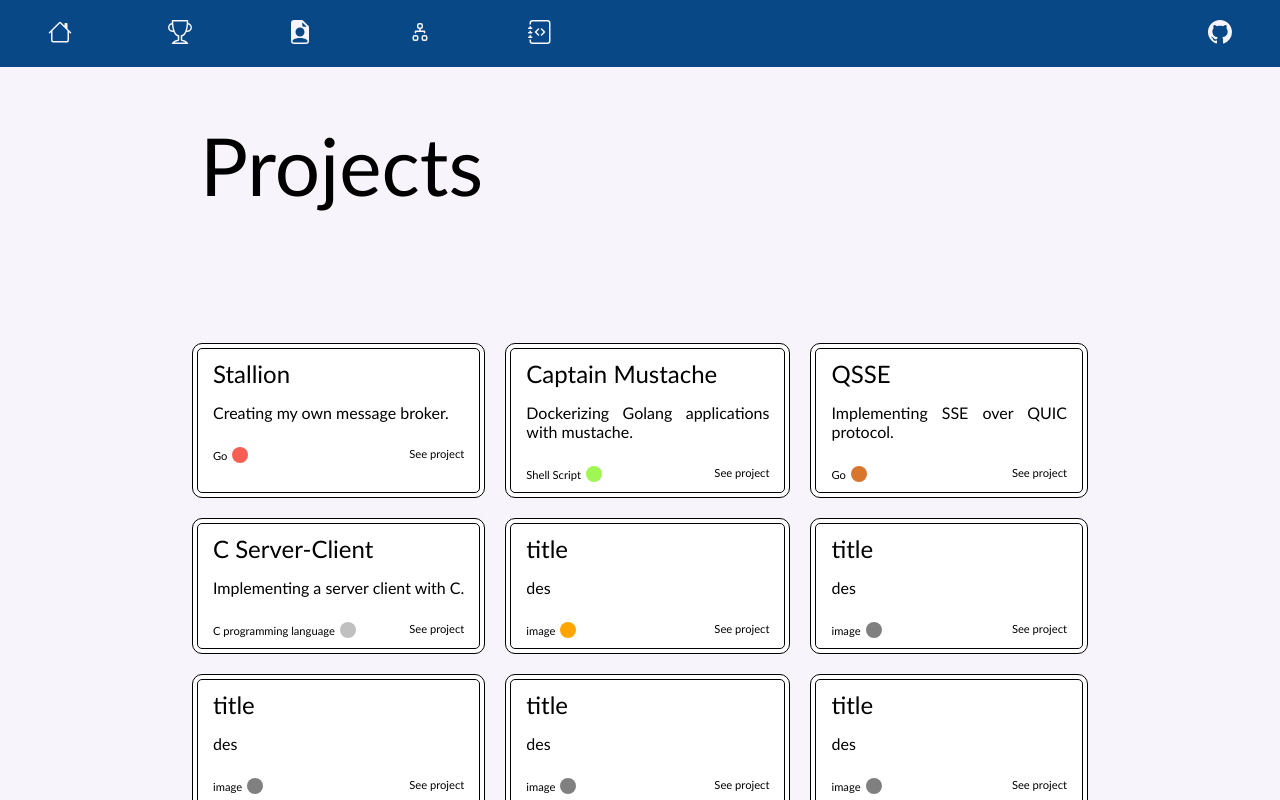
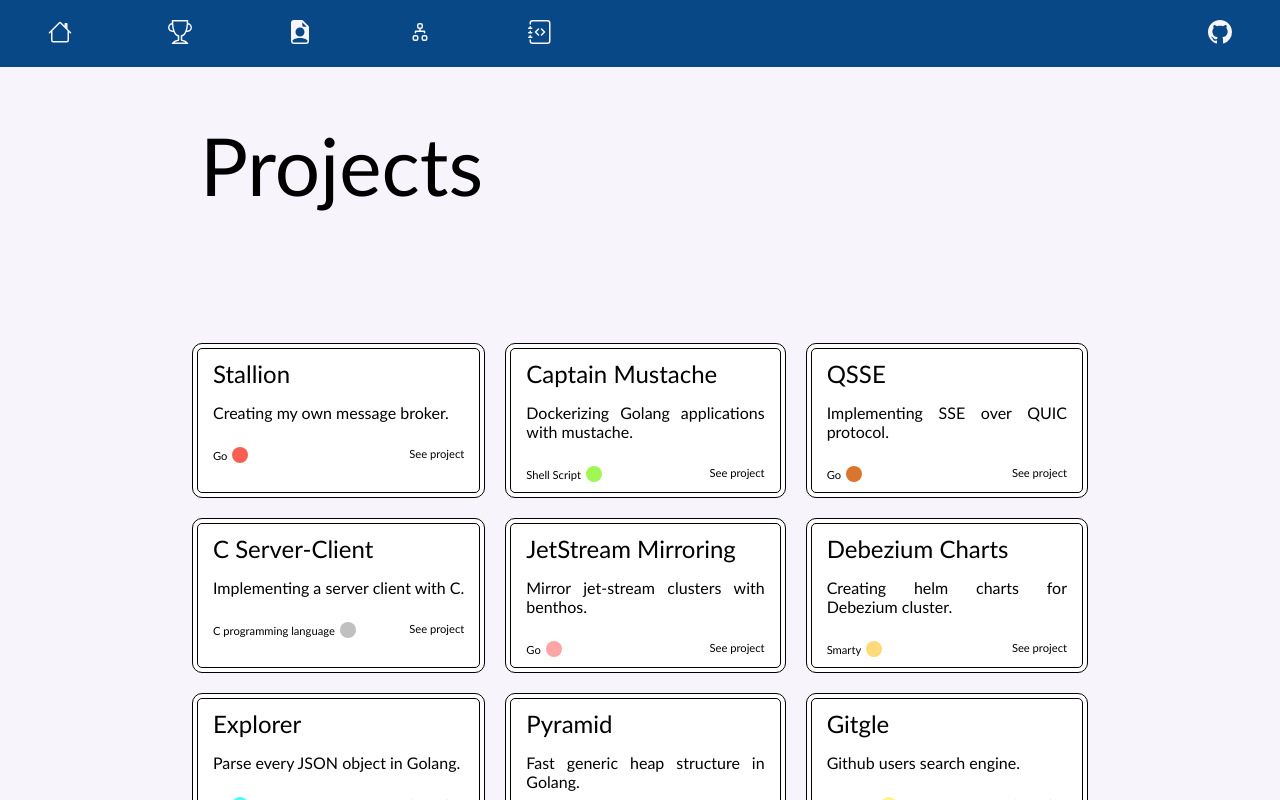
Before and after one commit to amirhnajafiz/amirhnajafiz.github.io, a Vue app in the folder github.io/: page /projects in a window 1280 px wide. Shown: the top 800 px of the page. Built offline with nearby package versions, Linux system fonts and the light colour scheme.

Commit message:
feat: projects added

```diff
--- a/github.io/src/views/ProjectsView/index.vue
+++ b/github.io/src/views/ProjectsView/index.vue
@@ -60,92 +60,44 @@ export default {
           background: "#c0c0c0"
         },
         {
-          title: "title",
-          description: "des",
-          link: "link",
-          language: "image",
-          color: "black",
-          background: "orange"
+          title: "JetStream Mirroring",
+          description: "Mirror jet-stream clusters with benthos.",
+          link: "https://github.com/amirhnajafiz/jetstream-mirroring",
+          language: "Go",
+          color: "#ffffff",
+          background: "#fea5a5"
         },
         {
-          title: "title",
-          description: "des",
-          link: "link",
-          language: "image",
-          color: "white",
-          background: "gray"
+          title: "Debezium Charts",
+          description: "Creating helm charts for Debezium cluster.",
+          link: "https://github.com/snapp-incubator/debezium-chart",
+          language: "Smarty",
+          color: "#000",
+          background: "#ffd97a"
         },
         {
-          title: "title",
-          description: "des",
-          link: "link",
-          language: "image",
-          color: "white",
-          background: "gray"
+          title: "Explorer",
+          description: "Parse every JSON object in Golang.",
+          link: "https://github.com/amirhnajafiz/explorer",
+          language: "Go",
+          color: "#000",
+          background: "#4dfff3"
         },
         {
-          title: "title",
-          description: "des",
-          link: "link",
-          language: "image",
-          color: "white",
-          background: "gray"
+          title: "Pyramid",
+          description: "Fast generic heap structure in Golang.",
+          link: "https://github.com/amirhnajafiz/pyramid",
+          language: "Go",
+          color: "#000",
+          background: "#8b4dff"
         },
         {
-          title: "title",
-          description: "des",
-          link: "link",
-          language: "image",
-          color: "white",
-          background: "gray"
-        },
-        {
-          title: "title",
-          description: "des",
-          link: "link",
-          language: "image",
-          color: "white",
-          background: "gray"
-        },
-        {
-          title: "title",
-          description: "des",
-          link: "link",
-          language: "image",
-          color: "white",
-          background: "gray"
-        },
-        {
-          title: "title",
-          description: "des",
-          link: "link",
-          language: "image",
-          color: "white",
-          background: "gray"
-        },
-        {
-          title: "title",
-          description: "des",
-          link: "link",
-          language: "image",
-          color: "white",
-          background: "gray"
-        },
-        {
-          title: "title",
-          description: "des",
-          link: "link",
-          language: "image",
-          color: "white",
-          background: "gray"
-        },
-        {
-          title: "title",
-          description: "des",
-          link: "link",
-          language: "image",
-          color: "white",
-          background: "gray"
+          title: "Gitgle",
+          description: "Github users search engine.",
+          link: "https://github.com/amirhnajafiz/gitgle",
+          language: "JavaScript",
+          color: "#000",
+          background: "#fff48c"
         }
       ]
     }
```
